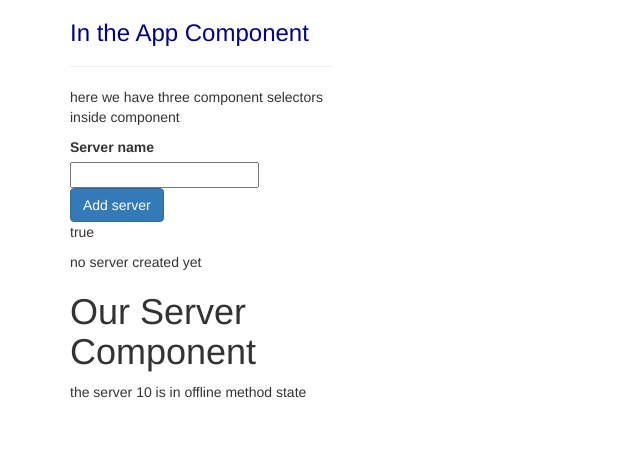
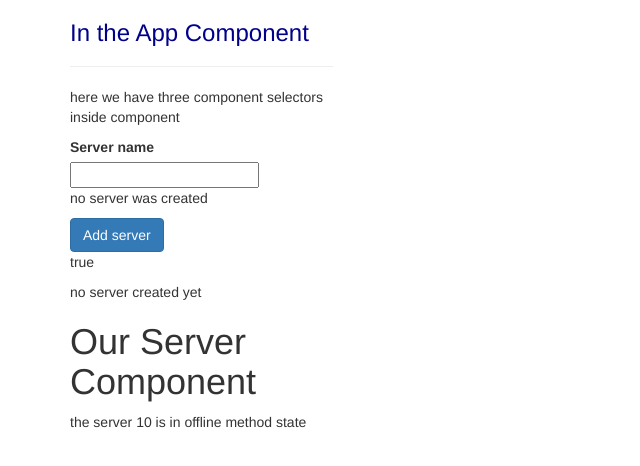
Before and after one commit to Marwan-G/tryAngular2, an Angular app: page / in a window 1280 px wide. Shown: the top 466 px of the page, without its empty margins (0-640 px from the left). Built offline with nearby package versions, Linux system fonts and the light colour scheme.

Commit message:
using ngIf else  with ng-template

```diff
--- a/src/app/servers/servers.component.html
+++ b/src/app/servers/servers.component.html
@@ -3,7 +3,11 @@
 <input type="text"
  class="form-controler"
  (input)="UpdateServerName($event)"/>
- <p *ngIf="serverCreated"> server was created : server name is {{ServerName}}</p>
+ <p *ngIf="serverCreated; else noserver"> server was created : server name is {{ServerName}}</p>
+   <ng-template #noserver>
+    <p> no server was created </p>
+   </ng-template>
+
 <button
  class="btn btn-primary"
  [disabled]="!allowNewServer"
```
